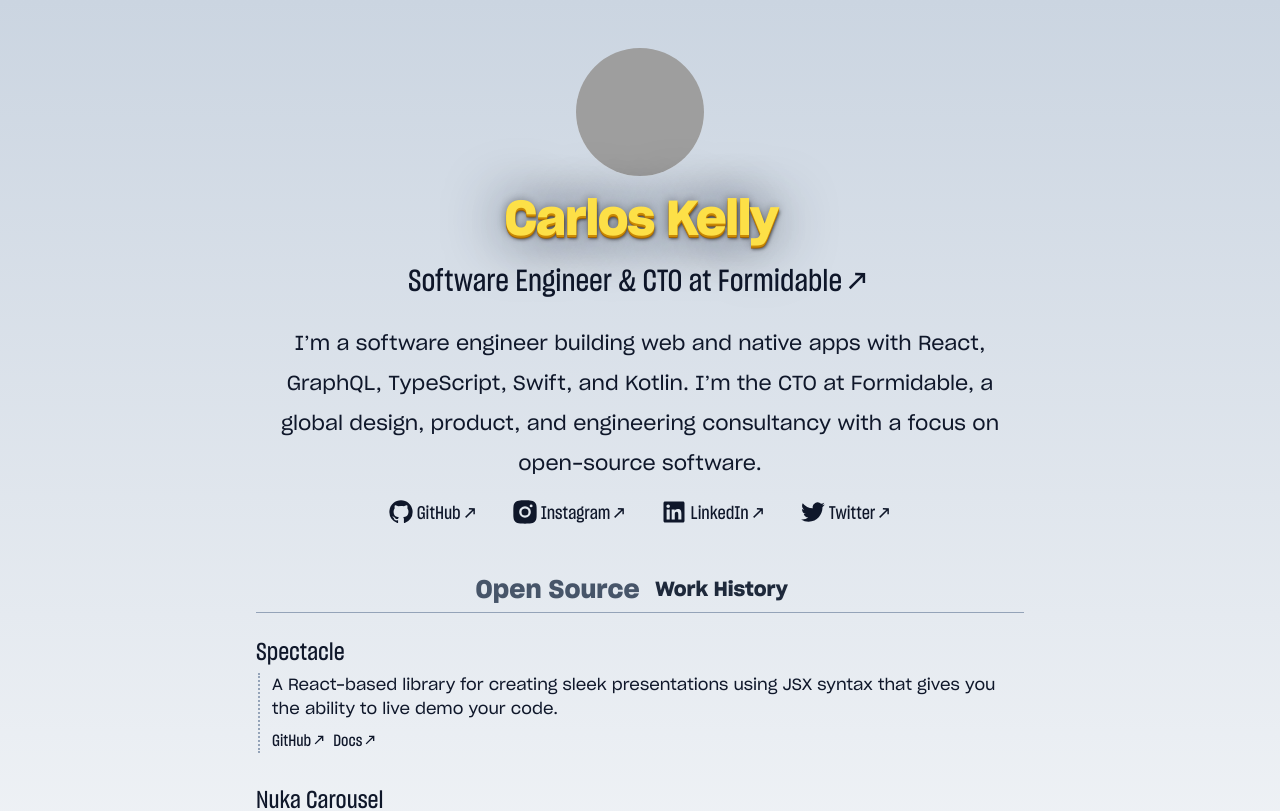
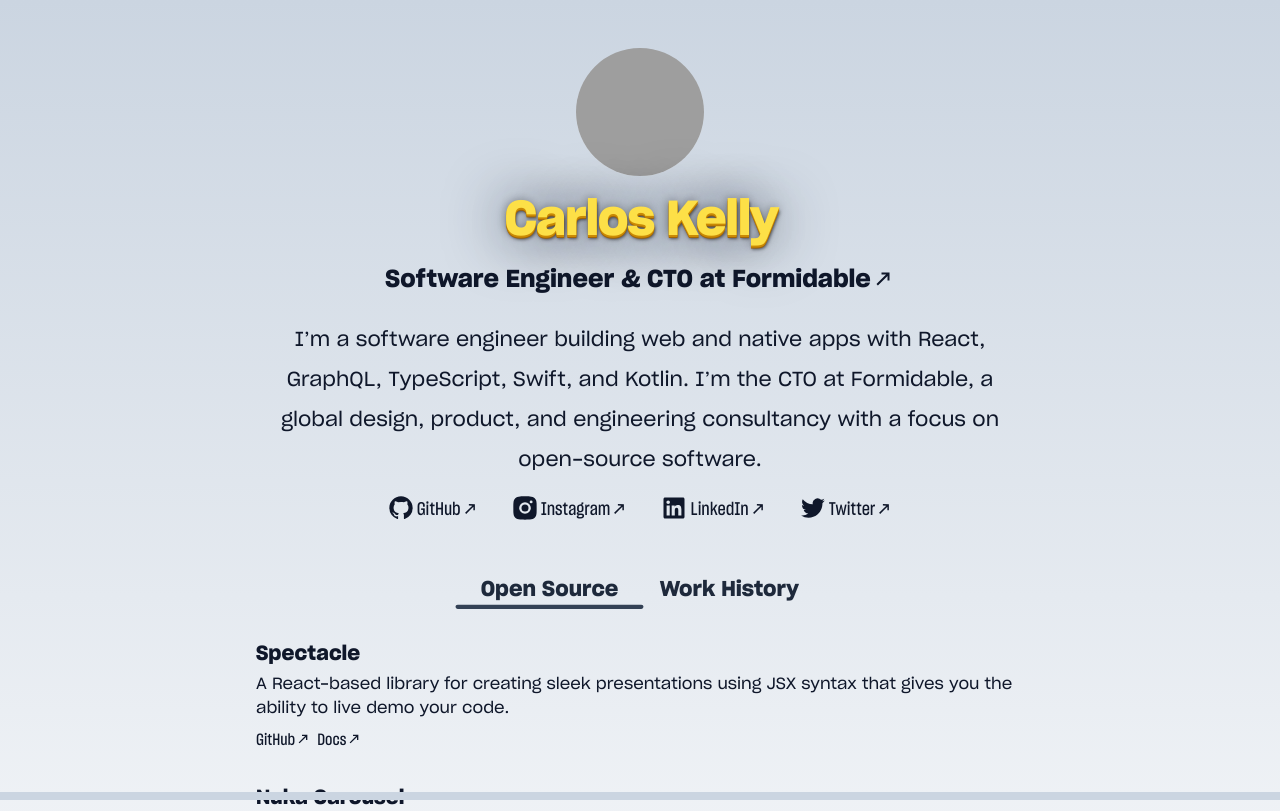
Before and after one commit to carloskelly13/carlos.dev, a Next.js app: page / in a window 1280 px wide. Shown: the top 811 px of the page. Built offline with nearby package versions, Linux system fonts and the light colour scheme; grey boxes are pictures that could not be loaded.

Commit message:
Finished up refresh

```diff
--- a/package.json
+++ b/package.json
@@ -27,6 +27,8 @@
     "eslint": "8.32.0",
     "eslint-config-next": "13.2.1",
     "eslint-config-prettier": "^8.6.0",
+    "eslint-import-resolver-typescript": "^3.5.5",
+    "eslint-plugin-import": "^2.27.5",
     "eslint-plugin-prettier": "^4.2.1",
     "formidable-oss-badges": "^1.1.0",
     "postcss": "^8.4.24",
--- a/src/app/page.tsx
+++ b/src/app/page.tsx
@@ -1,17 +1,15 @@
-import clsx from "clsx"
+import { clsx } from "clsx"
 import Image from "next/image"
-import { Link } from "@/components/link"
-import colors from "tailwindcss/colors"
 import {
   RiGithubFill,
   RiInstagramFill,
   RiLinkedinBoxFill,
   RiTwitterFill,
 } from "react-icons/ri"
+import colors from "tailwindcss/colors"
+import { ContentTabs } from "@/components/content-tabs"
+import { Link } from "@/components/link"
 import { Name } from "@/components/name"
-import { ossProjectData } from "@/components/oss-project-data"
-import { OssProject } from "@/components/oss-project"
-import { Tabs } from "@/components/tabs"
 
 export const metadata = {
   title: "Carlos Kelly",
@@ -24,7 +22,7 @@ const containerSelectors = "w-11/12 md:w-3/4 lg:w-3/5"
 
 export default function Home() {
   return (
-    <main className={clsx("flex flex-col items-center w-full")}>
+    <main className={clsx("flex flex-col items-center w-full min-h-screen")}>
       <div className={clsx("flex flex-col items-center mt-12 relative")}>
         <Image
           className={clsx(
@@ -41,11 +39,11 @@ export default function Home() {
       <h3
         className={clsx(
           containerSelectors,
-          "font-emphasis text-2xl md:text-3xl mt-4 mb-2 text-center"
+          "font-header text-xl md:text-2xl mt-4 mb-2 text-center"
         )}
       >
         Software Engineer &amp; CTO at&nbsp;
-        <Link className="inline" to="https://www.formidable.com">
+        <Link className="inline !font-header" to="https://www.formidable.com">
           Formidable
         </Link>
       </h3>
@@ -61,7 +59,11 @@ export default function Home() {
         open-source software.
       </p>
       <div
-        className={clsx("flex flex-col md:flex-row containerSelectors text-lg")}
+        className={clsx(
+          containerSelectors,
+          "grid grid-cols-2 md:flex flex-row gap-y-4",
+          "items-center justify-center text-lg"
+        )}
       >
         <Link
           className="mx-4"
@@ -115,9 +117,15 @@ export default function Home() {
       <div
         className={clsx(containerSelectors, "mx-2 flex flex-col items-center")}
       >
-        <Tabs />
+        <ContentTabs />
       </div>
-      <div className="w-full bg-slate-300 dark:bg-slate-700 h-2 mt-4" />
+      <div
+        className={clsx(
+          "hidden md:block",
+          "fixed bottom-0 left-0 right-0 z-10",
+          "bg-slate-300 dark:bg-slate-700 h-2 mt-4"
+        )}
+      />
     </main>
   )
 }
--- /dev/null
+++ b/src/components/content-tabs.tsx
@@ -0,0 +1,96 @@
+"use client"
+
+import { clsx } from "clsx"
+import { AnimatePresence } from "framer-motion"
+import { useState } from "react"
+import { CgArrowRight } from "react-icons/cg"
+import styles from "./styles.module.css"
+import { Link } from "@/components/link"
+import { ListItem } from "@/components/list-item"
+import { ossProjectData } from "@/components/oss-project-data"
+import { workHistoryData } from "@/components/work-history-data"
+
+type Tab = "open-source" | "work-history"
+
+const tabClassName = [
+  styles.tab,
+  "font-header transition-all text-slate-800 dark:text-slate-400",
+  "px-6 py-1 scale-105",
+]
+const activeTabClassName = [
+  styles.selected,
+  "!text-slate-800 dark:!text-slate-200",
+]
+
+export const ContentTabs = () => {
+  const [activeTab, setActiveTab] = useState<Tab>("open-source")
+  const handleTabClick = (tab: Tab) => setActiveTab(tab)
+
+  return (
+    <div className="w-full">
+      <div
+        className={clsx(
+          "w-full text-xl flex flex-row",
+          "items-center justify-center mt-12 pb-2 mb-6"
+        )}
+      >
+        <button
+          className={clsx(
+            tabClassName,
+            activeTab === "open-source" && activeTabClassName
+          )}
+          onClick={() => handleTabClick("open-source")}
+        >
+          Open Source
+        </button>
+        <button
+          className={clsx(
+            tabClassName,
+            activeTab === "work-history" && activeTabClassName
+          )}
+          onClick={() => handleTabClick("work-history")}
+        >
+          Work History
+        </button>
+      </div>
+      <div className="tab-content">
+        <AnimatePresence mode="wait">
+          {activeTab === "open-source" &&
+            ossProjectData.map((ossProject, index) => (
+              <ListItem index={index} key={ossProject.title}>
+                <div className="font-header text-xl">{ossProject.title}</div>
+                <div>
+                  <div className="mt-1 mb-2">{ossProject.description}</div>
+                  <Link className="mr-1.5" to={ossProject.gitHubUrl}>
+                    GitHub
+                  </Link>
+                  {ossProject.docsUrl ? (
+                    <Link to={ossProject.docsUrl}>Docs</Link>
+                  ) : null}
+                </div>
+              </ListItem>
+            ))}
+          {activeTab === "work-history" &&
+            workHistoryData.map((workHistory, index) => (
+              <ListItem index={index} key={workHistory.company}>
+                <div className="font-header text-xl">{workHistory.company}</div>
+                <div className="mt-1 mb-2 text-md">
+                  {workHistory.titles.map(({ name, startDate, endDate }) => (
+                    <div key={`${name}-${startDate}`}>
+                      <span className="font-header mr-2">{name}</span>
+                      {startDate}
+                      <CgArrowRight className="mx-0.5 inline" />
+                      {endDate}
+                    </div>
+                  ))}
+                </div>
+                <div className={clsx()}>
+                  <div className="mt-1 mb-2">{workHistory.description}</div>
+                </div>
+              </ListItem>
+            ))}
+        </AnimatePresence>
+      </div>
+    </div>
+  )
+}
--- a/src/components/link.tsx
+++ b/src/components/link.tsx
@@ -1,5 +1,5 @@
+import { clsx } from "clsx"
 import { cloneElement, PropsWithChildren, ReactElement } from "react"
-import clsx from "clsx"
 import { CgArrowTopRight } from "react-icons/cg"
 
 type Props = PropsWithChildren<{
@@ -13,14 +13,17 @@ export const Link = ({ to, children, className, icon }: Props) => (
     href={to}
     target="_blank"
     rel="noopener noreferrer"
-    className={clsx("transition-all group", className)}
+    className={clsx(
+      "transition-all group font-emphasis text-center",
+      className
+    )}
   >
     {icon &&
       cloneElement(icon, {
         ...icon.props,
         className: clsx(icon.props.className, "inline -mt-1"),
       })}
-    <span className="group-hover:underline font-emphasis">{children}</span>
+    <span className="group-hover:underline">{children}</span>
     <CgArrowTopRight
       className={clsx(
         "inline transition-all",
--- /dev/null
+++ b/src/components/list-item.tsx
@@ -0,0 +1,22 @@
+import { clsx } from "clsx"
+import { motion } from "framer-motion"
+import { PropsWithChildren } from "react"
+
+type Props = PropsWithChildren<{
+  className?: string
+  index: number
+}>
+
+export const ListItem = ({ children, className, index }: Props) => {
+  return (
+    <motion.div
+      initial={{ opacity: 0, y: -10 }}
+      animate={{ opacity: 1, y: 0, transition: { delay: 0.075 * index } }}
+      exit={{ opacity: 0, y: 10 }}
+      transition={{ duration: 0.25, ease: "easeInOut" }}
+      className={clsx(className, "w-full my-8 first:mt-4")}
+    >
+      {children}
+    </motion.div>
+  )
+}
--- a/src/components/name.tsx
+++ b/src/components/name.tsx
@@ -1,9 +1,9 @@
 "use client"
 
+import { clsx } from "clsx"
 import { PropsWithChildren, useRef } from "react"
-import { useElementScroll } from "@/components/useElementScroll"
-import clsx from "clsx"
 import styles from "./styles.module.css"
+import { useElementScroll } from "@/components/use-element-scroll"
 
 type Props = PropsWithChildren<{
   className?: string
--- a/src/components/oss-project.tsx
+++ /dev/null
@@ -1,36 +0,0 @@
-import { ossProjectData } from "@/components/oss-project-data"
-import { Link } from "@/components/link"
-import clsx from "clsx"
-import { motion } from "framer-motion"
-
-type Props = {
-  project: (typeof ossProjectData)[number]
-  className?: string
-  activeClassName?: string
-  index: number
-}
-
-export const OssProject = ({ project, className, index }: Props) => {
-  return (
-    <motion.div
-      initial={{ opacity: 0, y: -50 }}
-      animate={{ opacity: 1, y: 0, transition: { delay: 0.1 * index } }}
-      exit={{ opacity: 0, y: 50 }}
-      transition={{ duration: 0.25 }}
-      className={clsx(className, "w-full my-8 first:mt-4")}
-    >
-      <div className="font-emphasis text-2xl">{project.title}</div>
-      <div
-        className={clsx(
-          "pl-3 ml-0.5 border-l-2 border-dotted border-slate-400"
-        )}
-      >
-        <div className="mt-1 mb-2">{project.description}</div>
-        <Link className="mr-1.5" to={project.gitHubUrl}>
-          GitHub
-        </Link>
-        {project.docsUrl ? <Link to={project.docsUrl}>Docs</Link> : null}
-      </div>
-    </motion.div>
-  )
-}
--- a/src/components/styles.module.css
+++ b/src/components/styles.module.css
@@ -8,3 +8,29 @@
       2px 5px 3px hsla(0, 0%, 0%, 0.5),
       0 3px 60px var(--3d-text-shadow);
 }
+
+.tab::before {
+  @apply dark:bg-slate-600 bg-slate-700 h-1 -z-10 w-full;
+  @apply absolute bottom-0 left-0 rounded-full;
+  content: "";
+  transform: scaleX(0);
+  transition: transform 400ms ease-out;
+}
+
+@media (prefers-reduced-motion) {
+  .tab::before {
+    transition: none;
+  }
+}
+
+.tab:nth-of-type(1)::before {
+  transform-origin: right;
+}
+
+.tab:nth-of-type(2)::before {
+  transform-origin: left;
+}
+
+.tab.selected::before {
+  transform: scaleX(1);
+}
--- a/src/components/tabs.tsx
+++ /dev/null
@@ -1,63 +0,0 @@
-"use client"
-
-import { useState } from "react"
-import { ossProjectData } from "@/components/oss-project-data"
-import { OssProject } from "@/components/oss-project"
-import clsx from "clsx"
-import { AnimatePresence } from "framer-motion"
-
-type Tab = "open-source" | "work-history"
-const tabClassName =
-  "font-header transition-all mx-4 text-slate-800 dark:text-slate-400"
-const activeTabClassName = "scale-125 !text-slate-600 dark:!text-slate-200"
-
-export const Tabs = () => {
-  const [activeTab, setActiveTab] = useState<Tab>("open-source")
-  const handleTabClick = (tab: Tab) => setActiveTab(tab)
-
-  return (
-    <div className="w-full">
-      <div
-        className={clsx(
-          "w-full text-xl flex flex-row",
-          "items-center justify-center mt-12 pb-2 mb-6",
-          "border-slate-400 dark:border-slate-500 border-b"
-        )}
-      >
-        <button
-          className={clsx(
-            tabClassName,
-            activeTab === "open-source" && activeTabClassName
-          )}
-          onClick={() => handleTabClick("open-source")}
-        >
-          Open Source
-        </button>
-        <button
-          className={clsx(
-            tabClassName,
-            activeTab === "work-history" && activeTabClassName
-          )}
-          onClick={() => handleTabClick("work-history")}
-        >
-          Work History
-        </button>
-      </div>
-      <div className="tab-content">
-        <AnimatePresence>
-          {activeTab === "open-source" &&
-            ossProjectData.map((ossProject, index) => (
-              <OssProject
-                index={index}
-                project={ossProject}
-                key={ossProject.title}
-              />
-            ))}
-          {activeTab === "work-history" && (
-            <p>Content for Work History tab goes here</p>
-          )}
-        </AnimatePresence>
-      </div>
-    </div>
-  )
-}
--- /dev/null
+++ b/src/components/work-history-data.ts
@@ -0,0 +1,43 @@
+export const workHistoryData = [
+  {
+    company: "Formidable",
+    titles: [
+      { name: "CTO", startDate: "2022", endDate: "Present" },
+      { name: "Director of Engineering", startDate: "2020", endDate: "2022" },
+      {
+        name: "Principal Software Engineer & Engineering Manager",
+        startDate: "2016",
+        endDate: "2020",
+      },
+    ],
+    description:
+      "As CTO, I head up the engineering organization and manage the engineering leadership team. I work with our technical partners to advance our engineering offerings and empower our teams to build software solutions that provide exceptional customer experiences for our clients. As an IC, I worked on several native mobile and web React and GraphQL-based projects for clients including Starbucks, Google, Walmart, The Atlantic, and TechStyle.",
+  },
+  {
+    company: "Modus Create",
+    titles: [
+      { name: "Senior Software Engineer", startDate: "2015", endDate: "2016" },
+    ],
+    description:
+      "Led the front-end development efforts of several lab projects for Marriott. Projects ranged from web applications to native iOS applications. Worked on a rewrite of a regional product site using React with server side rendering for Uniqlo.",
+  },
+  {
+    company: "Object Systems Group",
+    titles: [
+      {
+        name: "Team Lead & Software Engineer",
+        startDate: "2014",
+        endDate: "2015",
+      },
+      { name: "Software Engineer", startDate: "2010", endDate: "2014" },
+    ],
+    description:
+      "Consulted for the Barclaycard Bespoke Offers iOS native app using UIKit and Objective-C. My daily responsibilities included sprint planning, working with product owners on design and experience, architecture, and feature development. I also worked on developing backend services for health organizations using Java and Spring.",
+  },
+  {
+    company: "Las Vegas Gaming Inc.",
+    titles: [{ name: "Software Engineer", startDate: "2008", endDate: "2010" }],
+    description:
+      "Assisted software development by co-designing the interface and unit testing for a slot machine entertainment portal macOS application written in Cocoa and Objective-C.",
+  },
+] as const
```
Also changed, not shown: .eslintrc.json, src/components/use-element-scroll.ts (renamed from src/components/useElementScroll.ts), 1 other file (tests, documents, lock files or other folders).
